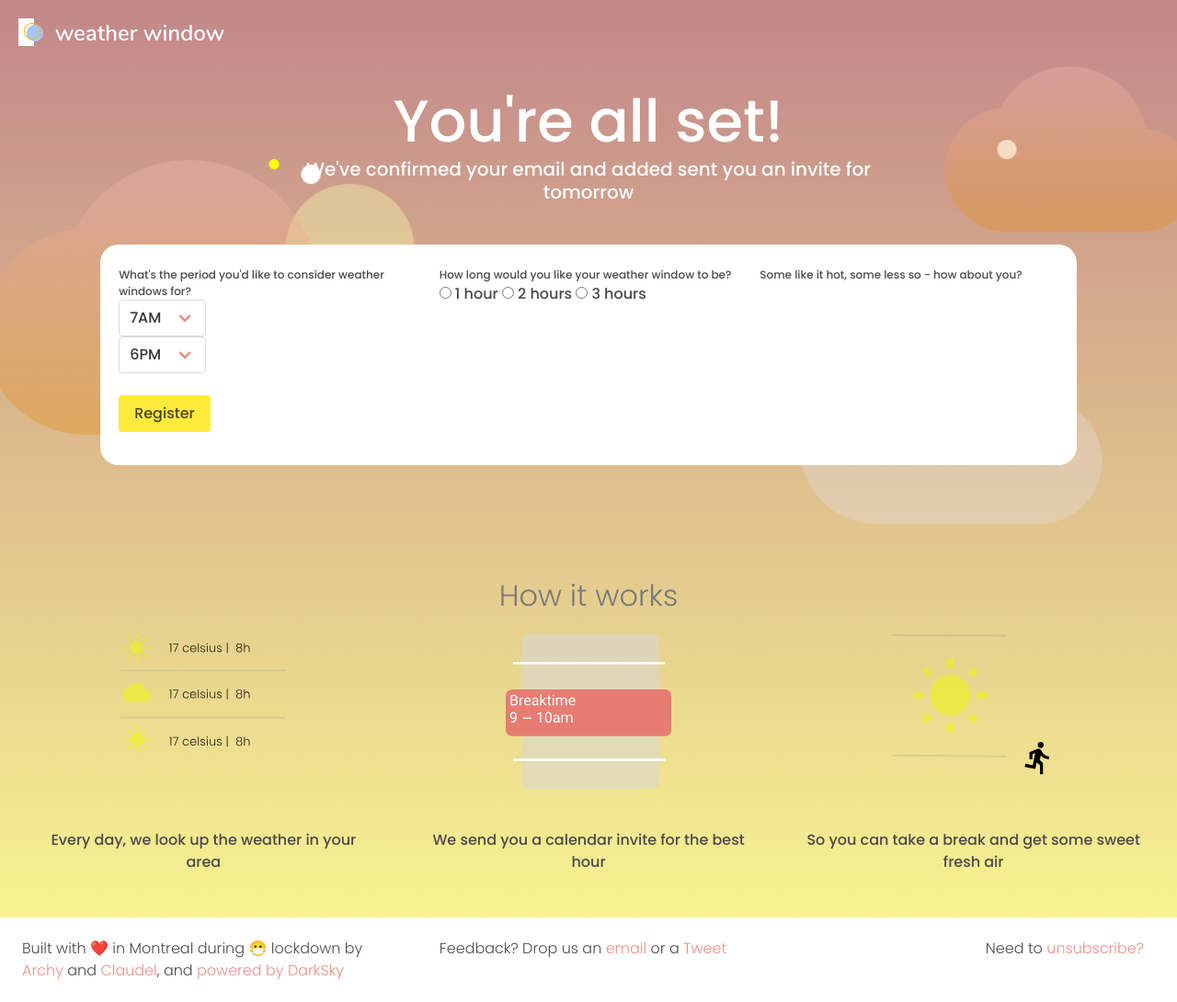
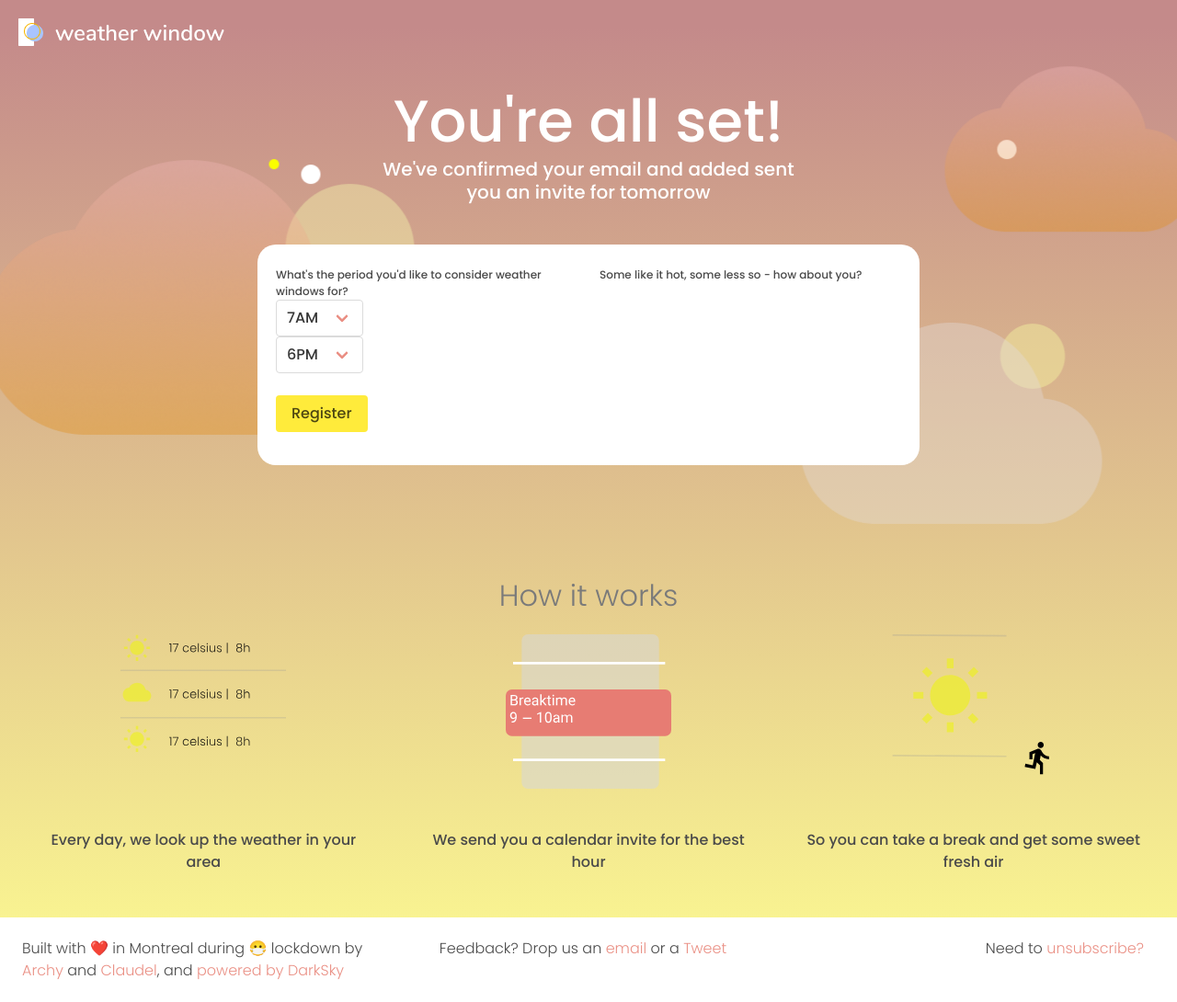
Before and after one commit to archydeberker/wildly-backend, a Flask app: page /confirmed in a window 1280 px wide. Shown: the whole page at 92% size. Run offline with Flask 2, Linux system fonts and the light colour scheme; parts of the project's set-up code (start-up, migrations or seed data) failed here and were passed over; some libraries are stand-ins or nearby versions.

Commit message:
Remove options for setting window duration

```diff
--- a/forms.py
+++ b/forms.py
@@ -15,9 +15,6 @@
     selected: bool
 
 
-DURATIONS = [Time(label='1 hour', selected=False),
-             Time(label='2 hours', selected=False),
-             Time(label='3 hours', selected=False)]
 
 start_times = {h: Time(label=h, selected=False) for h in HOURS}
 end_times = {h: Time(label=h, selected=False) for h in HOURS}
@@ -39,5 +36,4 @@
 class PreferencesForm(FlaskForm):
     day_start = SelectField('Between', choices=list(start_times.values()))
     day_end = SelectField('and', choices=list(end_times.values()))
-    duration = SelectField('Duration', choices=DURATIONS)
     temperature = DecimalField('Temperature', places=5)
--- a/templates/confirm.html
+++ b/templates/confirm.html
@@ -15,7 +15,7 @@
             <form action="" method="post" novalidate>
                 {{ form.hidden_tag() }}
                 <div class="columns">
-                    <div class="column is-one-third has-content-centered">
+                    <div class="column is-one-half has-content-centered">
                         <div class="field">
                             <p class="help">What's the period you'd like to consider weather windows for?</p>
                             <div class="field-body">
@@ -48,20 +48,8 @@
                             </div>
                         </div>
                     </div>
-                    <div class="column is-one-third">
-                        <p class="help">How long would you like your weather window to be?</p>
-                        <div class="control">
-                            {% for option in form.duration.choices %}
-                            <input type="radio" name={{option}}
-                            {% if option.selected %}
-                            checked
-                            {%endif%}
-                            >
-                            {{option.label}}
-                            {% endfor %}
-                        </div>
-                    </div>
-                    <div class="column is-one-third">
+
+                    <div class="column is-one-half">
                         <p class="help">Some like it hot, some less so - how about you?</p>
                     </div>
                 </div>
```
